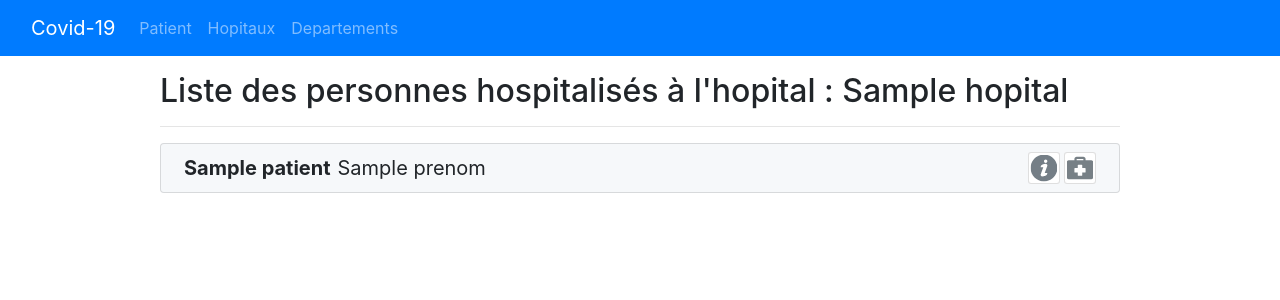
After one commit to VincentC7/L3_CSI_Covid19, a PHP site: template src/views/pages/hopital.twig in a window 1280 px wide. The commit adds this page. Shown: the top 300 px of the page. Run offline with PHP 8.4, Linux system fonts and the light colour scheme; the template is opened without the code that fills it: most values are stand-ins (such as "Sample title", 1, 10 or a date in 2020); some libraries are stand-ins or nearby versions.

Commit message:
liste des patients dans un hopital

```diff
--- a/public/CSS/Main.css
+++ b/public/CSS/Main.css
@@ -137,3 +137,8 @@
 .hidden{
     display: none;
 }
+
+h1{
+    font-family: -apple-system,BlinkMacSystemFont,"Segoe UI",Roboto,"Helvetica Neue",Arial,sans-serif,"Apple Color Emoji","Segoe UI Emoji","Segoe UI Symbol";
+    font-size: 2em;
+}
--- a/public/index.php
+++ b/public/index.php
@@ -34,22 +34,20 @@ $app->get('/', HomeController::class.":home")->setName("home");
 //pages de gestion des patients
 $app->get('/Patient', PatientController::class.":index")->setName("patient");
 $app->post('/Patient', PatientController::class.":new");
-
 $app->get('/Patient/{numsecu}', PatientController::class.":view")->setName('voirPatient');
 $app->post('/Patient/{numsecu}', PatientController::class.":update");
-
 $app->get('/Patient/{numsecu}/Hospitaliser', HospitalisationController::class.":index")->setName('hospitaliserPatient');
 $app->post('/Patient/{numsecu}/Hospitaliser/{nohopital}', HospitalisationController::class.":new")->setName('dohospitaliserPatient');
 $app->post('/Patient/{numsecu}/Hospitalisation/{noHosp}', HospitalisationController::class.":update")->setName('fin_hospitalisation');
 
 //pages de gestion des hopitaux
-$app->get('/Hopitaux', HopitalController::class.":index")->setName("hopitaux");
+$app->get('/Hopital', HopitalController::class.":index")->setName("hopitaux");
 $app->post('/Hopitaux/{nohopital}', HopitalController::class.":update")->setName("modifier_hopital");
+$app->get('/Hopital/{nohopital}', HopitalController::class.":view")->setName("voirHopital");
 
 //pages de gestion d'un département
 $app->get('/Departements', DepartementController::class.":index")->setName("departements");
 $app->post('/Departements/{departement}', DepartementController::class.":update")->setName("modifier_departement");
-
 $app->get('/Departements/{nodep}', DepartementController::class.":view")->setName("list_confines");
 
 
--- /dev/null
+++ b/src/views/pages/hopital.twig
@@ -0,0 +1,54 @@
+{% extends "layout.twig" %}
+
+{% block content %}
+    <h1> Liste des personnes hospitalisés à l'hopital : {{ hopital.nomhop }}</h1>
+    <HR>
+    {% if not patients %}
+        <div> Il n'y a aucun patient hospitalisés dans cet hopital</div>
+    {% endif %}
+    {% for patient in patients %}
+        <div class="d-flex mb-3 p-2 patient">
+            <div class="col-10 info-patient">
+                <div class="nom-patient">{{ patient.nom }}</div>
+                <div class="prenom-patient bottom">{{ patient.prenom }}</div>
+                <div class="info-etat-sante
+                        {% if patient.etat_sante == 'fièvre et pb respiratoires' %} sante-fievre-pb-resp
+                        {% elseif patient.etat_sante == 'fièvre' %} sante-fievre
+                        {% elseif patient.etat_sante == 'inconscient' %} sante-inconscient
+                        {% elseif patient.etat_sante == 'décédé' %} sante-mort
+                        {% elseif patient.etat_sante == 'aucun symptome' %} sante-aucun-sympt
+                        {% endif %}
+                        "> {{ patient.etat_sante }}
+                </div>
+            </div>
+            <div class="col-2 controls">
+                <a href="{{ path_for('voirPatient', {numsecu: patient.num_secu}) }}" class="">
+                    <svg xmlns="http://www.w3.org/2000/svg" id="Capa_1" enable-background="new 0 0 524.235 524.235"
+                         height="512px" viewBox="0 0 524.235 524.235" width="512px" class="icon">
+                        <g>
+                            <path d="m262.118 0c-144.53 0-262.118 117.588-262.118 262.118s117.588 262.118 262.118 262.118 262.118-117.588 262.118-262.118-117.589-262.118-262.118-262.118zm17.05 417.639c-12.453 2.076-37.232 7.261-49.815 8.303-10.651.882-20.702-5.215-26.829-13.967-6.143-8.751-7.615-19.95-3.968-29.997l49.547-136.242h-51.515c-.044-28.389 21.25-49.263 48.485-57.274 12.997-3.824 37.212-9.057 49.809-8.255 7.547.48 20.702 5.215 26.829 13.967 6.143 8.751 7.615 19.95 3.968 29.997l-49.547 136.242h51.499c.01 28.356-20.49 52.564-48.463 57.226zm15.714-253.815c-18.096 0-32.765-14.671-32.765-32.765 0-18.096 14.669-32.765 32.765-32.765s32.765 14.669 32.765 32.765c0 18.095-14.668 32.765-32.765 32.765z"
+                                  data-original="#000000" class="active-path" data-old_color="#000000" fill="#747E86"/>
+                        </g>
+                    </svg>
+
+                    <a href="{{ path_for('hospitaliserPatient', {numsecu: patient.num_secu}) }}" class="">
+                        <?xml version="1.0"?>
+                        <svg class="icon" xmlns="http://www.w3.org/2000/svg"
+                             xmlns:xlink="http://www.w3.org/1999/xlink" version="1.1" id="Capa_1" x="0px" y="0px"
+                             viewBox="0 0 512 512" style="enable-background:new 0 0 512 512;" xml:space="preserve"
+                             width="512px" height="512px"><g>
+                                <g>
+                                    <g>
+                                        <path d="M469.333,106.667H362.667V85.333c0-23.531-19.135-42.667-42.667-42.667H192c-23.531,0-42.667,19.135-42.667,42.667v21.333    H42.667C19.135,106.667,0,125.802,0,149.333v277.333c0,23.531,19.135,42.667,42.667,42.667h426.667    c23.531,0,42.667-19.135,42.667-42.667V149.333C512,125.802,492.865,106.667,469.333,106.667z M192,85.333h128v21.333H192V85.333z     M362.667,330.667c0,5.896-4.771,10.667-10.667,10.667h-53.333v53.333c0,5.896-4.771,10.667-10.667,10.667h-64    c-5.896,0-10.667-4.771-10.667-10.667v-53.333H160c-5.896,0-10.667-4.771-10.667-10.667v-64c0-5.896,4.771-10.667,10.667-10.667    h53.333v-53.333c0-5.896,4.771-10.667,10.667-10.667h64c5.896,0,10.667,4.771,10.667,10.667V256H352    c5.896,0,10.667,4.771,10.667,10.667V330.667z"
+                                              data-original="#000000" class="active-path" data-old_color="#000000"
+                                              fill="#778086"/>
+                                    </g>
+                                </g>
+                            </g>
+                        </svg>
+                    </a>
+                </a>
+            </div>
+        </div>
+    {% endfor %}
+{% endblock %}
```
Also changed, not shown: src/Controller/HopitalController.php (+12 -0 lines), src/views/pages/list_hopital.twig (+29 -5 lines).
